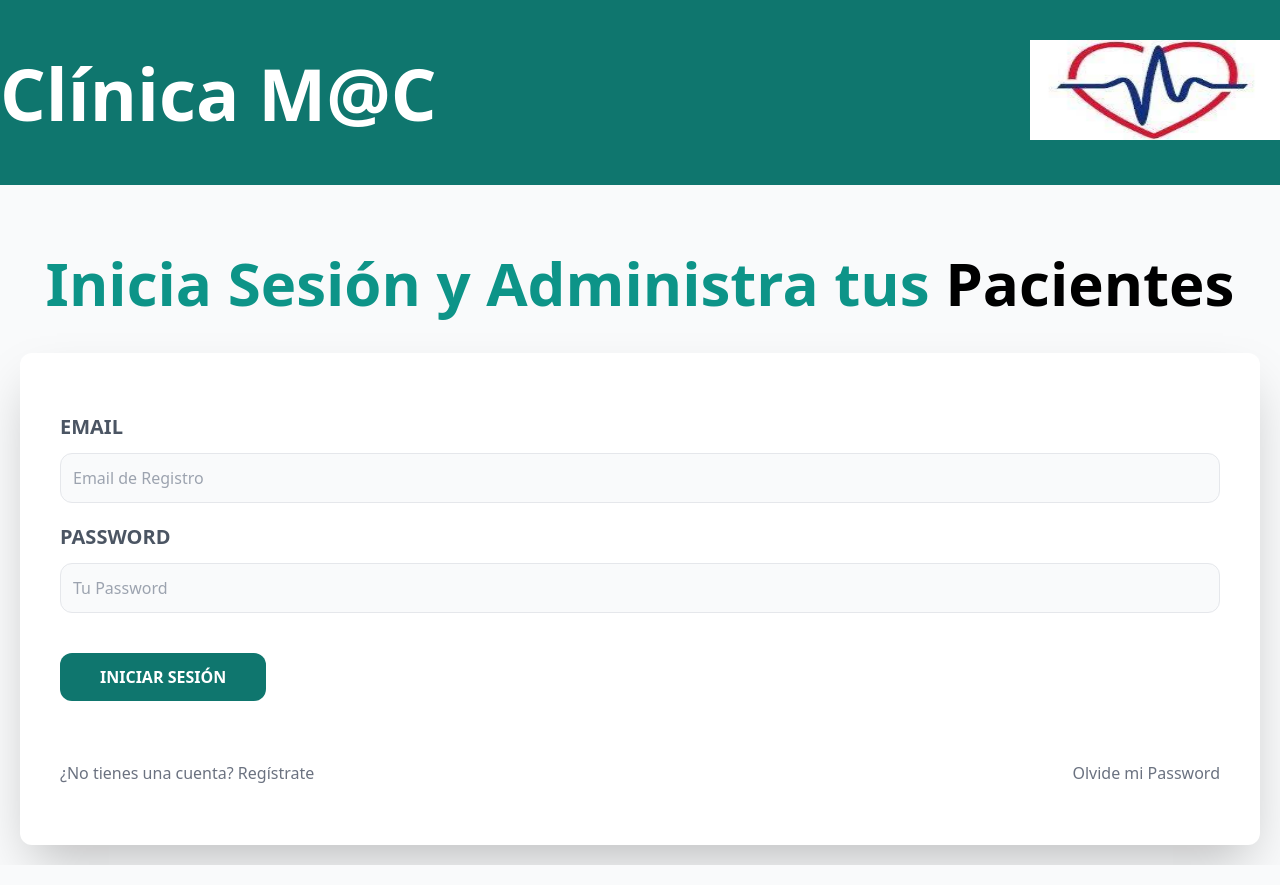
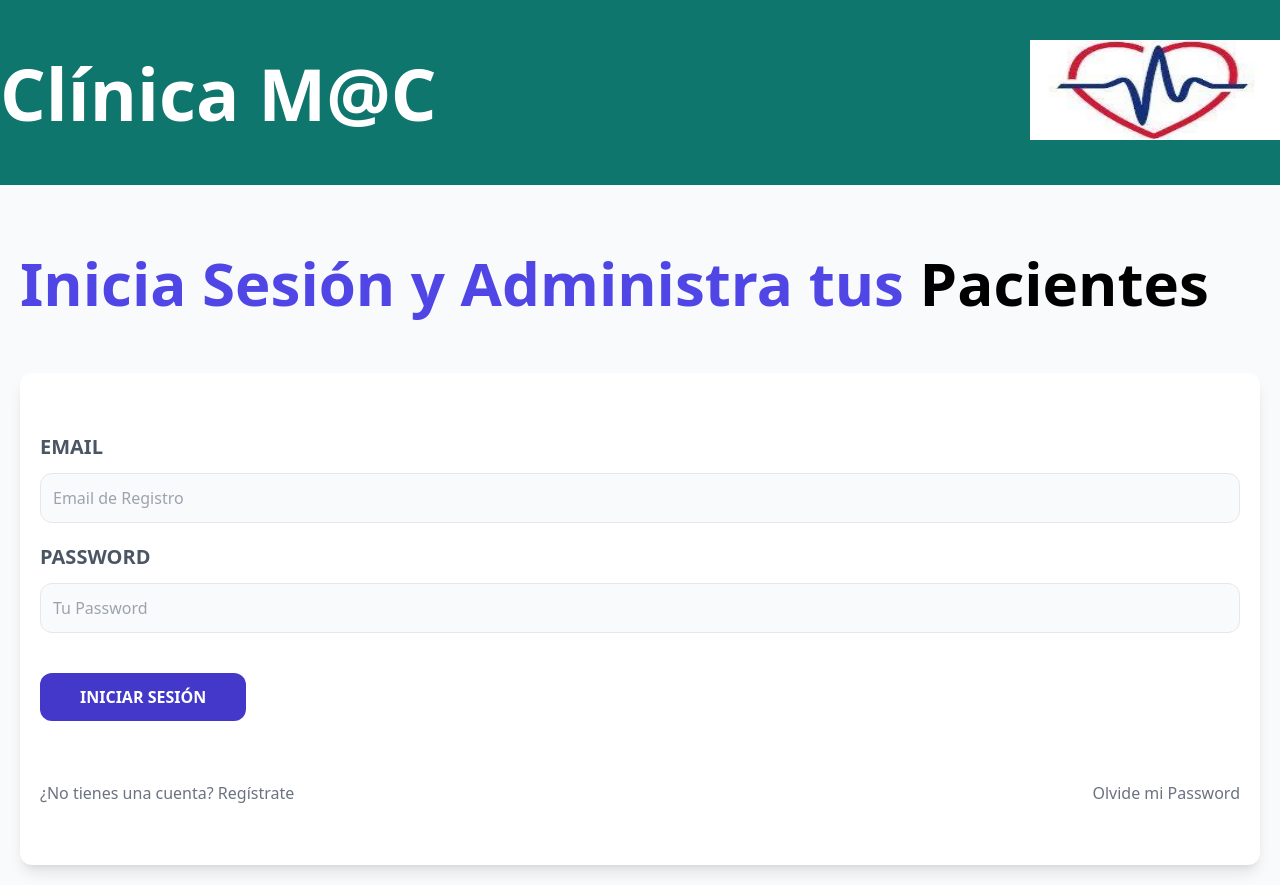
Before and after one commit to RodrigoBau2507/ClinicaMac_frontend, a React (Vite) app: page / in a window 1280 px wide. Built offline with nearby package versions, Linux system fonts and the light colour scheme.

Commit message:
deployment13

```diff
--- a/src/paginas/Login.jsx
+++ b/src/paginas/Login.jsx
@@ -3,7 +3,6 @@ import { Link, useNavigate} from 'react-router-dom'
 import Alerta from '../components/Alerta'
 import useAuth from '../hooks/useAuth'
 import clienteAxios from '../config/axios'
-
 
 const Login = () => {
 
@@ -43,16 +42,15 @@ const Login = () => {
     const { msg } = alerta
     return (
         <>
-
                 <div>
-                    <h1 className="text-teal-600 font-black text-6xl text-center">
+                    <h1 className="text-indigo-600 font-black text-6xl">
                         Inicia Sesión y Administra tus  {""}
                         <span className="text-black"> Pacientes</span>
                     </h1>
                 </div>
 
 
-                <div className='shadow-2xl px-10 py-10 rounded-xl bg-white content-center '>
+                <div className='mt-20 md:mt-5 shadow-lg px-5 py-10 rounded-xl bg-white'>
                     {msg && <Alerta
                         alerta={alerta}
                     />}
@@ -90,7 +88,7 @@ const Login = () => {
                         <input
                             type="submit"
                             value="Iniciar Sesión"
-                            className="bg-teal-700 w-full py-3 px-10 rounded-xl text-white uppercase font-bold mt-5 hover:cursor-pointer hover:bg-teal-800 md:w-auto "
+                            className="bg-indigo-700 w-full py-3 px-10 rounded-xl text-white uppercase font-bold mt-5 hover:cursor-pointer hover:bg-indigo-800 md:w-auto "
                         />
 
                     </form>
```
